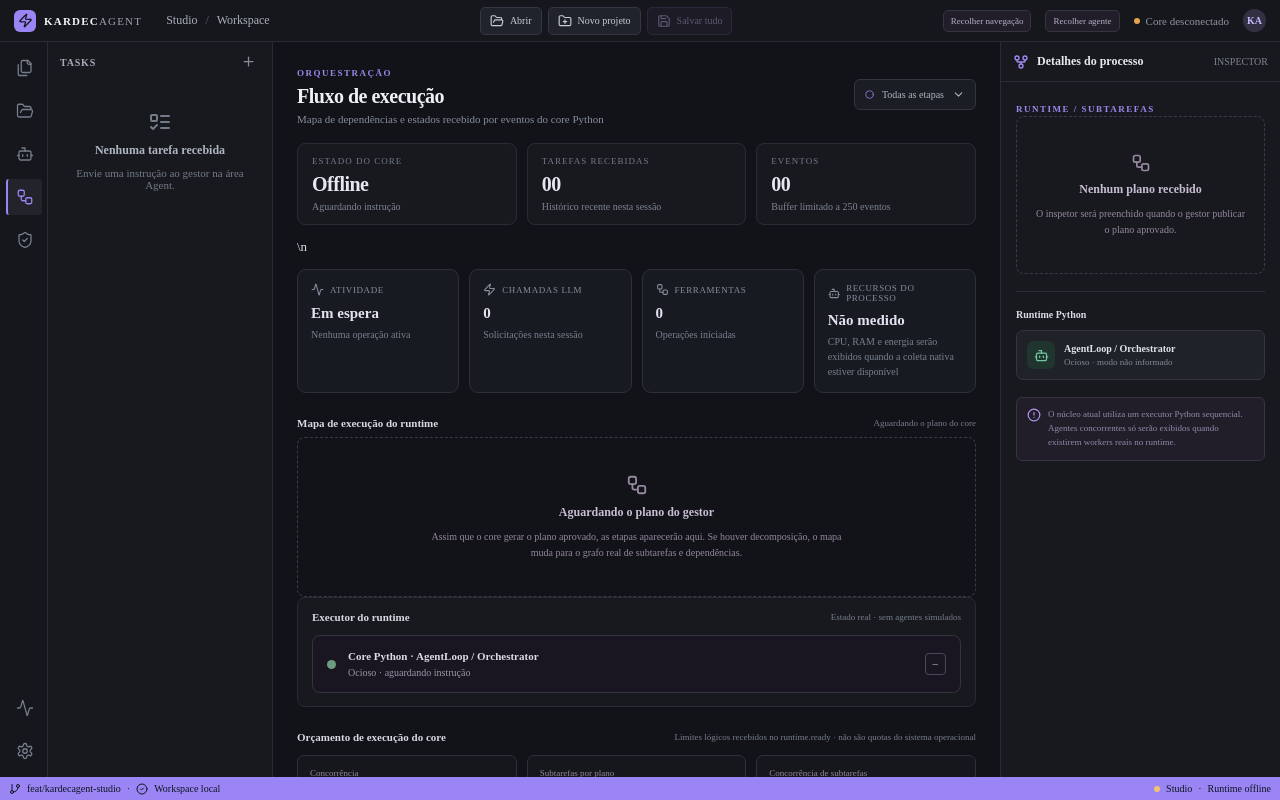
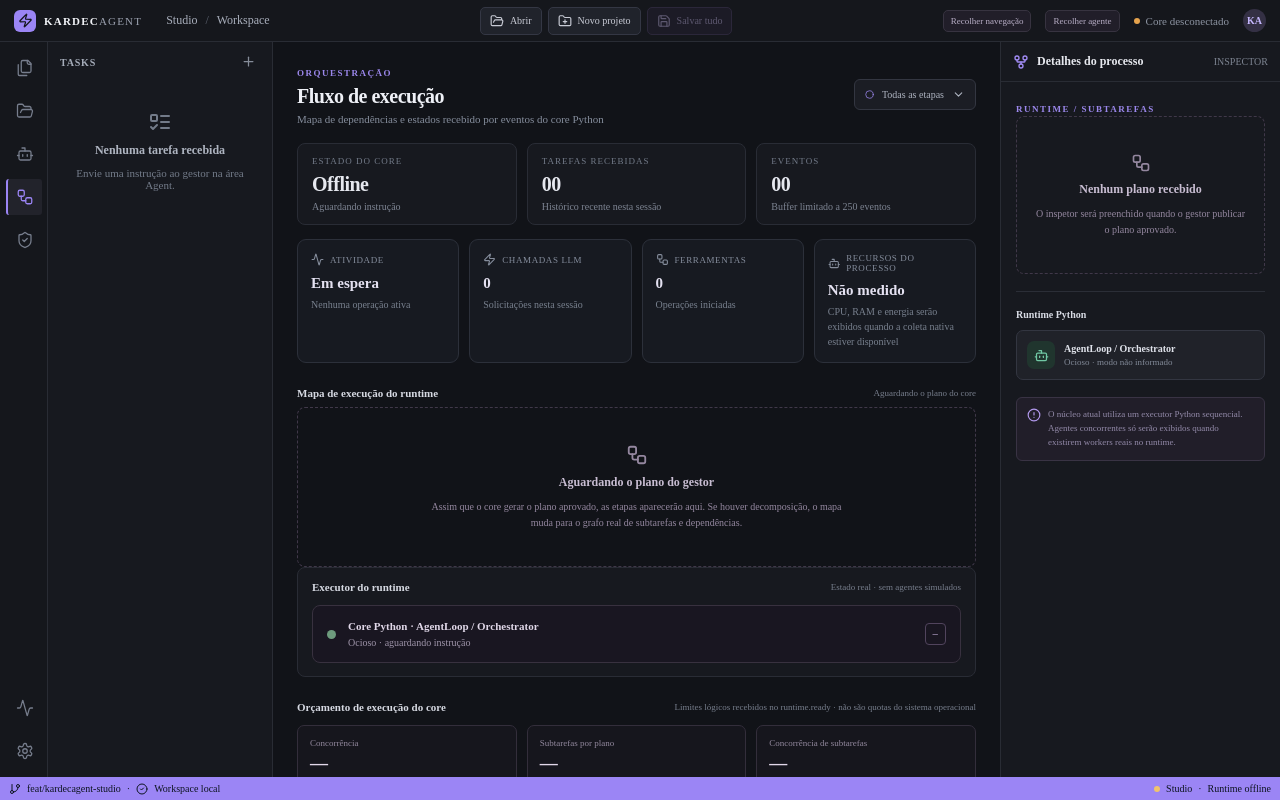
Before and after one commit to kardecallan566/KardecAgent, a React (Vite) app in the folder frontend/: page / in a window 1280 px wide. Both pictures are taken after a click on the button 23 px from the left and 197 px from the top of the page. Built offline with nearby package versions, Linux system fonts and the light colour scheme; a web font is replaced by a local one.

Commit message:
fix(studio): correct task dashboard JSX line break

```diff
--- a/frontend/src/App.tsx
+++ b/frontend/src/App.tsx
@@ -1801,7 +1801,8 @@ function App() {
           ) : activeNav === "tasks" ? (
             <div className="process-dashboard">
               <div className="process-toolbar"><div><span className="eyebrow">ORQUESTRAÇÃO</span><h2>Fluxo de execução</h2><p>Mapa de dependências e estados recebido por eventos do core Python</p></div><button className="process-filter"><Circle size={9}/> Todas as etapas <ChevronDown size={13}/></button></div>
-              <div className="process-summary"><div><span>ESTADO DO CORE</span><strong>{runtimeStatus === "online" ? "Online" : runtimeStatus === "connecting" ? "Conectando" : "Offline"}</strong><small>{runtimeBusy ? "Uma tarefa está em execução" : "Aguardando instrução"}</small></div><div><span>TAREFAS RECEBIDAS</span><strong>{String(runtimeTasks.length).padStart(2, "0")}</strong><small>Histórico recente nesta sessão</small></div><div><span>EVENTOS</span><strong>{String(runtimeEvents.length).padStart(2, "0")}</strong><small>Buffer limitado a 250 eventos</small></div></div>\n              <div className="task-resource-grid"><article><span><Activity size={13}/> ATIVIDADE</span><strong>{runtimeBusy ? "Em andamento" : "Em espera"}</strong><small>{runtimeActivity || "Nenhuma operação ativa"}</small></article><article><span><Zap size={13}/> CHAMADAS LLM</span><strong>{runtimeEvents.filter(event => event.type === "model_request_started").length}</strong><small>Solicitações nesta sessão</small></article><article><span><Workflow size={13}/> FERRAMENTAS</span><strong>{runtimeEvents.filter(event => event.type === "tool_started").length}</strong><small>Operações iniciadas</small></article><article><span><Bot size={13}/> RECURSOS DO PROCESSO</span><strong>Não medido</strong><small>CPU, RAM e energia serão exibidos quando a coleta nativa estiver disponível</small></article></div>
+              <div className="process-summary"><div><span>ESTADO DO CORE</span><strong>{runtimeStatus === "online" ? "Online" : runtimeStatus === "connecting" ? "Conectando" : "Offline"}</strong><small>{runtimeBusy ? "Uma tarefa está em execução" : "Aguardando instrução"}</small></div><div><span>TAREFAS RECEBIDAS</span><strong>{String(runtimeTasks.length).padStart(2, "0")}</strong><small>Histórico recente nesta sessão</small></div><div><span>EVENTOS</span><strong>{String(runtimeEvents.length).padStart(2, "0")}</strong><small>Buffer limitado a 250 eventos</small></div></div>
+              <div className="task-resource-grid"><article><span><Activity size={13}/> ATIVIDADE</span><strong>{runtimeBusy ? "Em andamento" : "Em espera"}</strong><small>{runtimeActivity || "Nenhuma operação ativa"}</small></article><article><span><Zap size={13}/> CHAMADAS LLM</span><strong>{runtimeEvents.filter(event => event.type === "model_request_started").length}</strong><small>Solicitações nesta sessão</small></article><article><span><Workflow size={13}/> FERRAMENTAS</span><strong>{runtimeEvents.filter(event => event.type === "tool_started").length}</strong><small>Operações iniciadas</small></article><article><span><Bot size={13}/> RECURSOS DO PROCESSO</span><strong>Não medido</strong><small>CPU, RAM e energia serão exibidos quando a coleta nativa estiver disponível</small></article></div>
               {runtimePlanSteps.length > 0 && <section className="runtime-progress-overview">
                 <div className="runtime-progress-heading"><strong>Progresso do plano aprovado</strong><span>{runtimeCompletedSteps}/{runtimePlanSteps.length} etapas · {runtimeProgressPercent}%</span></div>
                 <div className="runtime-progress-track"><i style={{ width: runtimeProgressPercent + "%" }}/></div>
```
